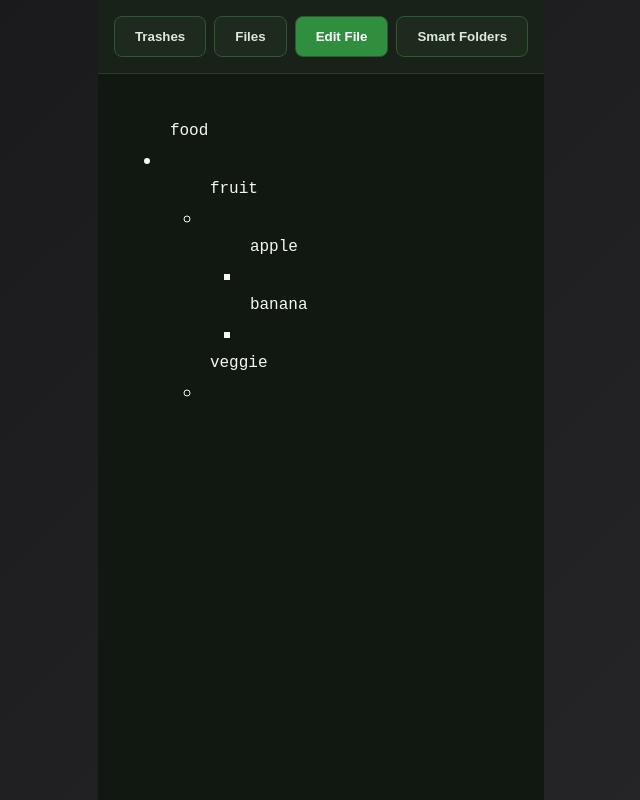
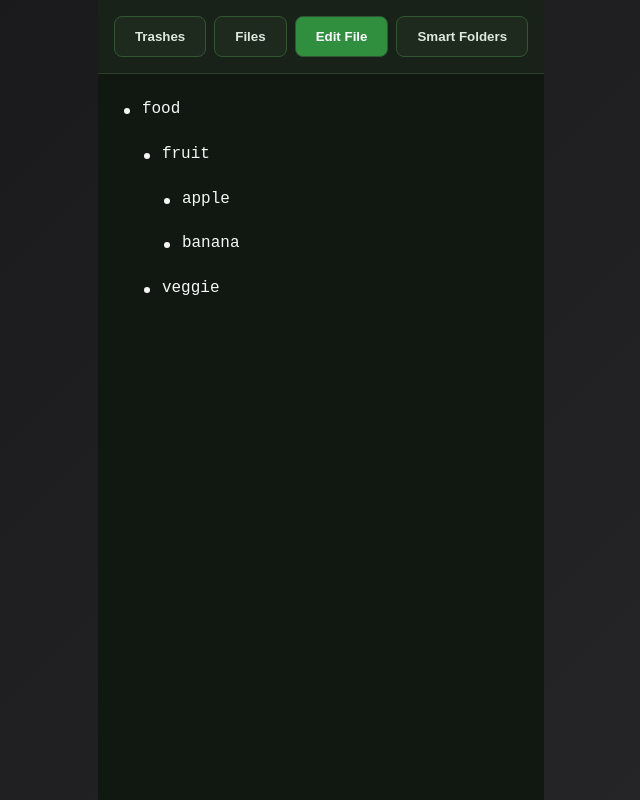
Before and after one commit to gubespam/xiao-mantou-games, a React (Vite) app: page /xiao-mantou-games/TDocs in a window 1280 px wide. Both pictures are taken after a click on the tab "Edit File". Shown: the whole page, without its empty margins (319-959 px from the left). Built offline with nearby package versions, Linux system fonts and the light colour scheme.

Commit message:
allow editing text

```diff
--- a/src/tdocs/files/FileEditText.css
+++ b/src/tdocs/files/FileEditText.css
@@ -1,20 +1,37 @@
+.file-edit-text {
+  width: 100%;
+}
+
+.file-edit-text ul {
+  margin: 0;
+  padding-left: 1.25rem;
+  list-style: disc outside;
+}
+
+.file-edit-text li {
+  display: list-item;
+}
+
 .file-edit-text textarea {
   width: 100%;
-  height: 100%;
-  padding: 0.5rem;
+  min-height: 1.4rem;
+  padding: 0;
+  margin: 0;
   border: none;
   background: #111811;
   color: #f4f7f4;
   font-size: 1rem;
+  line-height: 1.4;
   resize: none;
+  vertical-align: top;
 }
 
 .file-edit-text textarea:focus {
-    outline: none;
-    box-shadow: none;
-    border-color: transparent;
+  outline: none;
+  box-shadow: none;
+  border-color: transparent;
 }
 
-ul {
-  list-style-position: outside; /* Keeps bullets hanging in the margin, next to line 1 */
+.file-edit-text textarea[data-indent='0'] {
+  padding-left: 0;
 }
--- a/src/tdocs/files/FileEditText.jsx
+++ b/src/tdocs/files/FileEditText.jsx
@@ -1,4 +1,4 @@
-import React, { useState } from 'react';
+import React from 'react';
 import './FileEditText.css';
 
 // Takes file content and splits it into indented lines
@@ -12,13 +12,22 @@ function parseText(text) {
 
 // Takes a list of line elements and compiles to the text stored in the file
 function compileText(lines) {
-    // TODO for each line, return line.indentLevel tabs followed by line.text
-    //      join whole list by newlines
     return lines.map(line => '\t'.repeat(line.indentLevel) + line.text).join('\n');
 }
 
+function flattenTree(nodes, flat = []) {
+    nodes.forEach(node => {
+        flat.push({ text: node.text, indentLevel: node.indentLevel });
+        if (node.children?.length > 0) {
+            flattenTree(node.children, flat);
+        }
+    });
+
+    return flat;
+}
+
 // take flat list of items with indentation levels and convert to a nested structure of parent/child
-function nestify(lines){
+function nestify(lines) {
     // each input item has:
     // - text
     // - indentLevel
@@ -39,69 +48,110 @@ function nestify(lines){
     return root.children;
 }
 
-function TextLine({ index, text, indentLevel, onChangeText, onIndent, onOutdent }) {
-
-    // catch tab character and indent/outdent the line instead of inserting a tab character
+function TextLine({ text, indentLevel, onChangeText, onIndent, onOutdent }) {
     const handleKeyDown = (e) => {
         if (e.key === 'Tab') {
             e.preventDefault();
             if (e.shiftKey) {
-                onOutdent(index);
+                onOutdent();
             } else {
-                onIndent(index);
+                onIndent();
             }
         }
-    }
+    };
+
     const handleChange = (e) => {
-        const newText = e.target.value;
-        onChangeText(newText);
+        onChangeText(e.target.value);
     };
 
     return (
-        <textarea value={text} onChange={handleChange} onKeyDown={handleKeyDown} />
+        <textarea
+            className="file-edit-text-area"
+            value={text}
+            onChange={handleChange}
+            onKeyDown={handleKeyDown}
+            data-indent={indentLevel}
+        />
     );
 }
 
+function updateNodeAtPath(nodes, path, updater) {
+    return nodes.map((node, index) => {
+        if (index !== path[0]) {
+            return node;
+        }
+
+        if (path.length === 1) {
+            return updater({ ...node });
+        }
+
+        return {
+            ...node,
+            children: updateNodeAtPath(node.children ?? [], path.slice(1), updater),
+        };
+    });
+}
+
 function FileEditText({ fileContent = "food\n\tfruit\n\t\tapple\n\t\tbanana\n\tveggie", onChange = () => {} }) {
-    // raw text file content -> split into lines with indentation levels -> nested structure of items
-    const nestedItems = nestify(parseText(fileContent));
-    console.log("nestedItems", nestedItems);
+    const [nodes, setNodes] = React.useState(() => nestify(parseText(fileContent)));
 
-    const [nodes, setNodes] = React.useState(nestedItems);
+    const emitNodeChange = (nextNodes) => {
+        const compiledText = compileText(flattenTree(nextNodes));
+        onChange(compiledText);
+    };
 
-    function listItem({ node, index }) {
-        if(node?.children?.length > 0){
-           return (<li key={index}>
-                {TextLine({ index, text: node.text, indentLevel: node.indentLevel, onChangeText: (newText) => {} })}
-                {listContainer({ nodes: node.children, index })}
-            </li>)
-        } else {
-            console.log("node", node);
-            return (<li key={index}>
-                {TextLine({ index, text: node.text, indentLevel: node.indentLevel, onChangeText: (newText) => {} })}
-            </li>)
-        }
+    const handleChangeText = (path, newText) => {
+        const nextNodes = updateNodeAtPath(nodes, path, node => ({ ...node, text: newText }));
+        setNodes(nextNodes);
+        emitNodeChange(nextNodes);
+    };
+
+    const handleIndent = (path) => {
+        const nextNodes = updateNodeAtPath(nodes, path, node => ({
+            ...node,
+            indentLevel: Math.max(0, node.indentLevel + 1),
+        }));
+        setNodes(nextNodes);
+        emitNodeChange(nextNodes);
+    };
+
+    const handleOutdent = (path) => {
+        const nextNodes = updateNodeAtPath(nodes, path, node => ({
+            ...node,
+            indentLevel: Math.max(0, node.indentLevel - 1),
+        }));
+        setNodes(nextNodes);
+        emitNodeChange(nextNodes);
+    };
+
+    function listItem({ node, path }) {
+        const currentPath = [...path, node.index];
+
+        return (
+            <li key={currentPath.join('-')}>
+                <TextLine
+                    text={node.text}
+                    indentLevel={node.indentLevel}
+                    onChangeText={(newText) => handleChangeText(currentPath, newText)}
+                    onIndent={() => handleIndent(currentPath)}
+                    onOutdent={() => handleOutdent(currentPath)}
+                />
+                {node.children?.length > 0 && listContainer({ nodes: node.children, path: currentPath })}
+            </li>
+        );
     }
 
-    function listContainer({ nodes, index }) {
+    function listContainer({ nodes, path = [] }) {
         return (
-            <ul key={index}>
-                {nodes.map((node, index) => listItem({ node, index }))}
+            <ul>
+                {nodes.map((node, index) => listItem({ node: { ...node, index }, path }))}
             </ul>
         );
     }
 
     return (
         <div className="file-edit-text">
-            {listContainer({ nodes, index: 0 })}
-            {/* {lines.map((line, index) => (
-                <TextLine key={index} index={index} text={line} onChangeText={(newText) => {
-                    const newLines = [...lines];
-                    newLines[index] = { ...line, text: newText };
-                    setLines(newLines);
-                    onChange(newLines);
-                }}  />
-            ))} */}
+            {listContainer({ nodes, path: [] })}
         </div>
     );
 }
```
Also changed, not shown: WhatsNext/FilesTab.md (+1 -1 lines).
